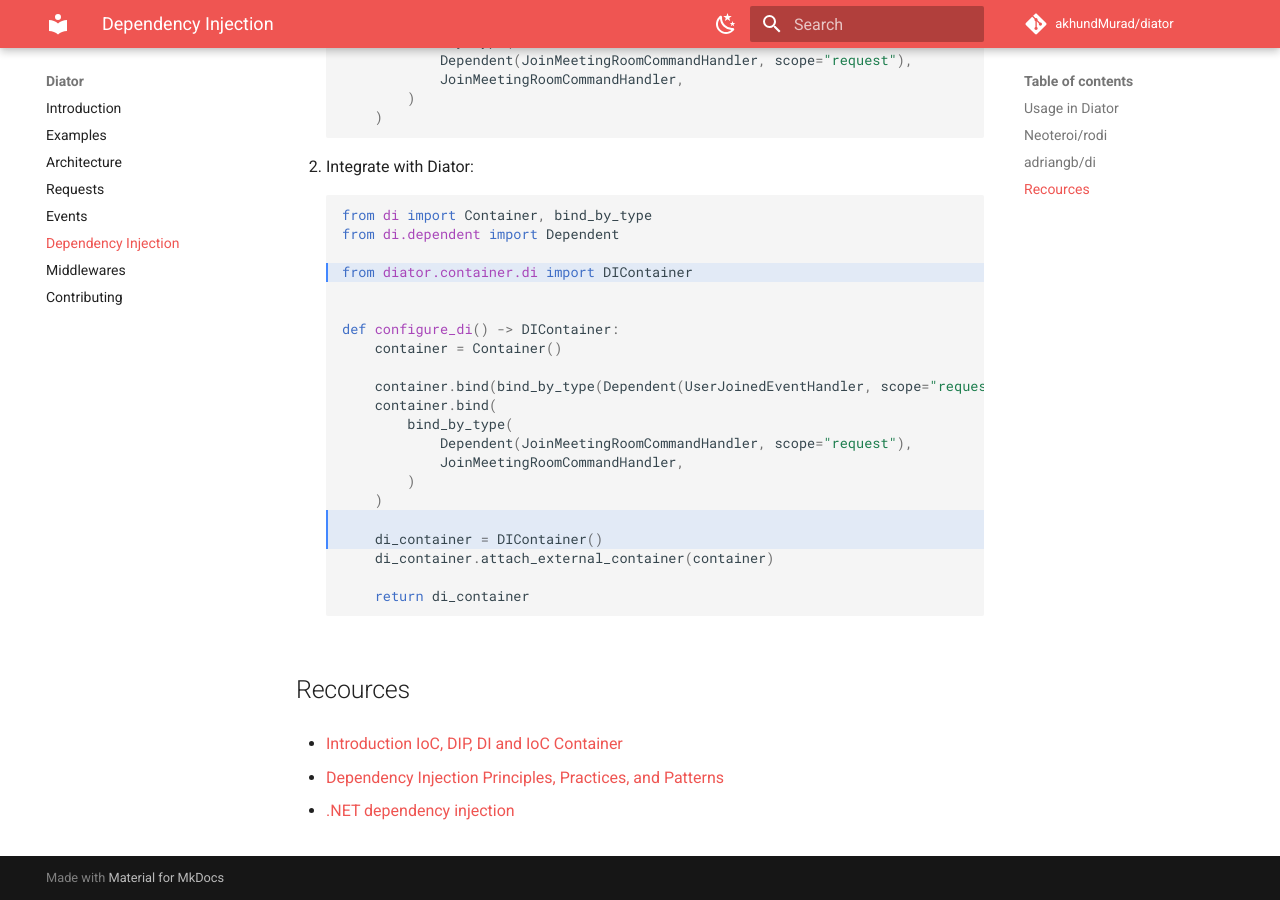
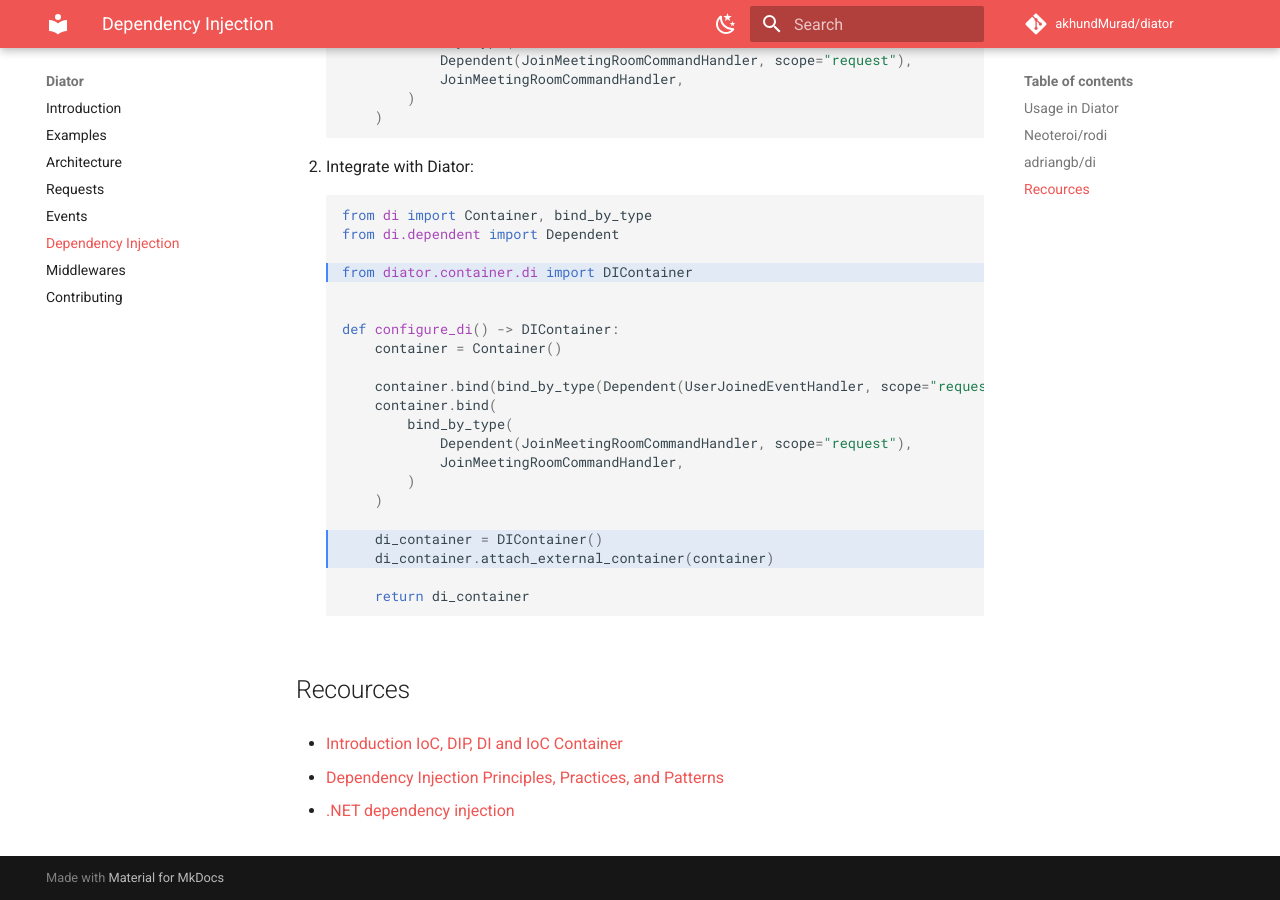
Before and after one commit to akhundMurad/diator, an MkDocs documentation site: the page built from docs/di.md, in a window 1280 px wide and 900 px high, scrolled down 1517 px. Built offline with MkDocs 1.6.1 and Material for MkDocs 9.7.7, drawn with Linux system fonts in a browser that asks for light colours; comment, search, counter and statistics services are not loaded.

Commit message:
fix lines highlight in docs

````diff
--- a/docs/di.md
+++ b/docs/di.md
@@ -68,7 +68,7 @@
 
 2. Integrate with Diator:
 
-    ```python hl_lines="4 17-18"
+    ```python hl_lines="4 18-19"
     from di import Container, bind_by_type
     from di.dependent import Dependent
 
````
Also changed, not shown: docs/examples.md (+1 -1 lines), 1 other file.
